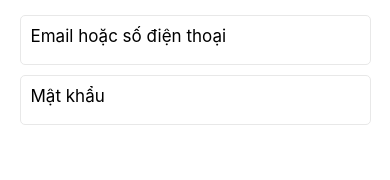
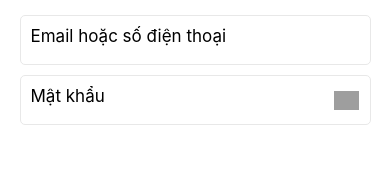
Before and after one commit to ducminhsw/frontend_rn, a React Native app: screen /SignIn in a window 390 px wide. Shown: the part 282-462 px from the top of the page. Built offline with nearby package versions, Linux system fonts and the light colour scheme; grey boxes are pictures that could not be loaded.

Commit message:
visible password

```diff
--- a/components/SignInScreen.js
+++ b/components/SignInScreen.js
@@ -1,17 +1,16 @@
 import React, {useState} from "react";
-import { Text, View, Image, StyleSheet, useWindowDimensions, SafeAreaView } from "react-native";
+import { Text, View, Image, StyleSheet, useWindowDimensions, SafeAreaView, TouchableOpacity } from "react-native";
 import Logo from "../assets/Facebook_f_logo_(2019).svg.png";
 import CustomInput from "./CustomInput";
 import CustomButton from "./CustomButton";
 import { useNavigation } from "@react-navigation/native";
 
 
-const SignIn = ({navigation}) => {
+const SignIn = () => {
     const {height} = useWindowDimensions();
     const [username, setUsername] = useState('');
     const [password, setPassword] = useState('');
-
-    const navi = useNavigation();
+    const [secure, setSecure] = useState(true);
 
     const onSignInPressed = () => {
 
@@ -20,7 +19,7 @@ const SignIn = ({navigation}) => {
 
     };
     const onSignUpPressed = () => {
-        navi.navigate('SignUp')
+
     };
 
 
@@ -37,12 +36,17 @@ const SignIn = ({navigation}) => {
                     value={username}
                     setValue={setUsername}
                 />
-                <CustomInput
-                    placeholder="Mật khẩu"
-                    value={password}
-                    setValue={setPassword}
-                    secureTextEntry
-                />
+                <View style={styles.password}>
+                    <CustomInput
+                        placeholder="Mật khẩu"
+                        value={password}
+                        setValue={setPassword}
+                        secureTextEntry={secure}
+                    />
+                    <TouchableOpacity style={styles.visible} onPress={() => setSecure(!secure)}>
+                        <Image source={require('../assets/visible.png')} style={{width: '100%', height: '100%', color: '#E8E8E8'}} resizeMode='contain'/>
+                    </TouchableOpacity>
+                </View>
             </View>
             <View style={styles.signInButtonGroup}>
                 <CustomButton
@@ -95,6 +99,16 @@ const styles = StyleSheet.create({
     },
     registerGroup: {
         marginVertical: 10,
+    },
+    visible: {
+        height: 30,
+        width: 25,
+        position: 'absolute',
+        right: '8%',
+        alignSelf: 'center',
+    },
+    password: {
+        flexDirection: 'row'
     }
 })
 
--- a/components/SignUpScreen.js
+++ b/components/SignUpScreen.js
@@ -11,6 +11,7 @@ const SignUp = () => {
     const [email, setEmail] = useState('');
     const [password, setPassword] = useState('');
     const [passwordRe, setPasswordRe] = useState('');
+    const [secure, setSecure] = useState(true);
 
     const navi = useNavigation();
 
@@ -48,12 +49,17 @@ const SignUp = () => {
                     value={email}
                     setValue={setEmail}
                 />
-                <CustomInput
-                    placeholder="Mật khẩu"
-                    value={password}
-                    setValue={setPassword}
-                    secureTextEntry
-                />
+                <View style={styles.password}>
+                    <CustomInput
+                        placeholder="Mật khẩu"
+                        value={password}
+                        setValue={setPassword}
+                        secureTextEntry={secure}
+                    />
+                    <TouchableOpacity style={styles.visible} onPress={() => setSecure(!secure)}>
+                        <Image source={require('../assets/visible.png')} style={{width: '100%', height: '100%', color: '#E8E8E8'}} resizeMode='contain'/>
+                    </TouchableOpacity>
+                </View>
                 <CustomInput
                     placeholder="Nhập lại mật khẩu"
                     value={passwordRe}
@@ -130,6 +136,16 @@ const styles = StyleSheet.create({
     placeholder: {
         width: '90%',
         marginHorizontal: '5%',
+    },
+    visible: {
+        height: 30,
+        width: 25,
+        position: 'absolute',
+        right: '8%',
+        alignSelf: 'center',
+    },
+    password: {
+        flexDirection: 'row'
     }
 });
 
```
